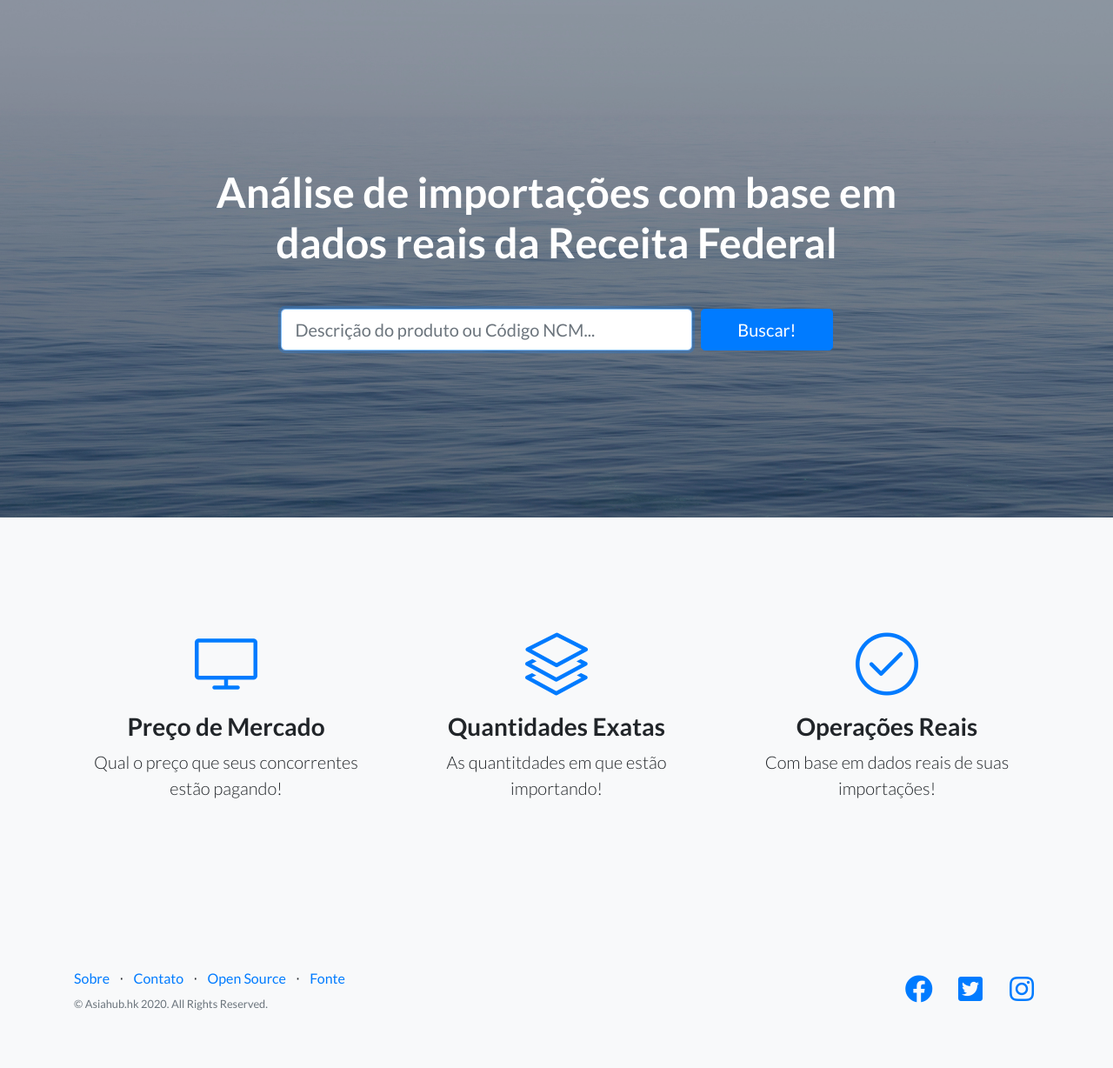
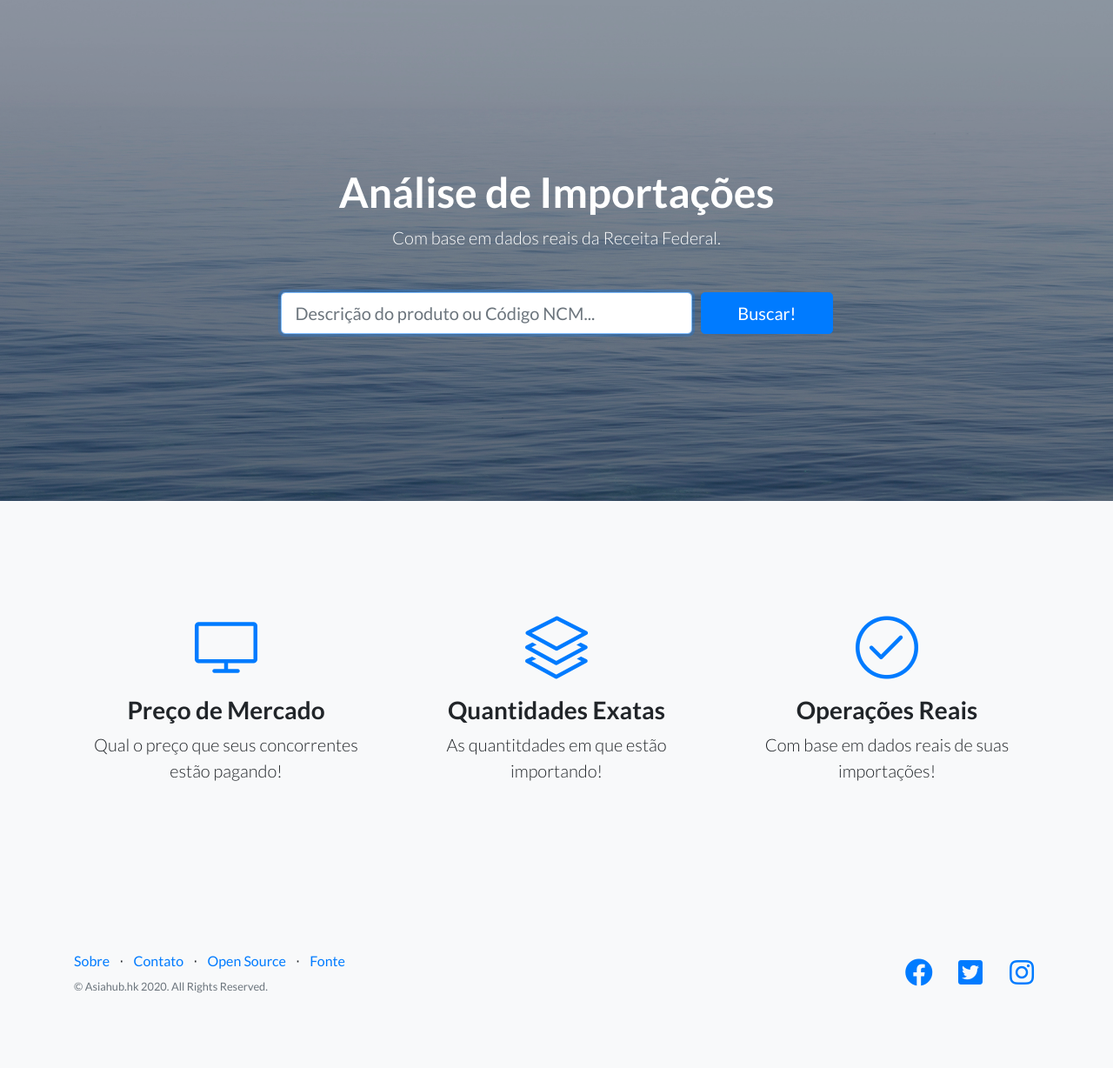
Before and after one commit to thiagoasiahub/comex_app, a Django app: page / in a window 1280 px wide. Shown: the part 56-1284 px from the top of the page at 87% size. After the commit the page ends 1198 px from the top, so only its background shows below. Run offline with Django 3.2, Linux system fonts and the light colour scheme; data that the repository does not hold is empty; some libraries are stand-ins or nearby versions.

Commit message:
header_text

```diff
--- a/app/templates/index.html
+++ b/app/templates/index.html
@@ -39,7 +39,12 @@
     <div class="container">
       <div class="row">
         <div class="col-xl-9 mx-auto">
-          <h1 class="mb-5">Análise de importações com base em dados reais da Receita Federal</h1>
+          <div class="mb-5">
+            <div class="container">
+              <h1>Análise de Importações</h1>
+              <p class="lead">Com base em dados reais da Receita Federal.</p>
+            </div>
+          </div>
         </div>
         <div class="col-md-10 col-lg-8 col-xl-7 mx-auto">
           <form method='GET' class='' action='/search/'>
```
